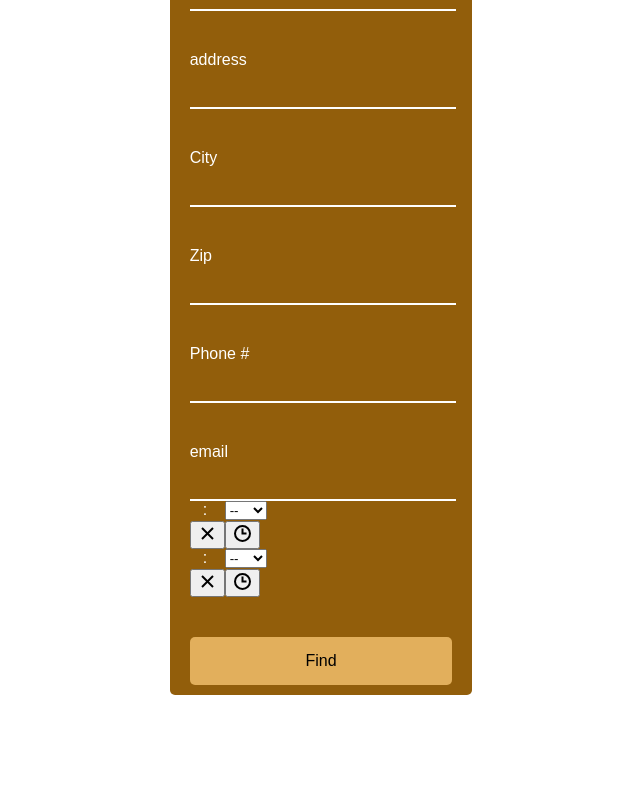
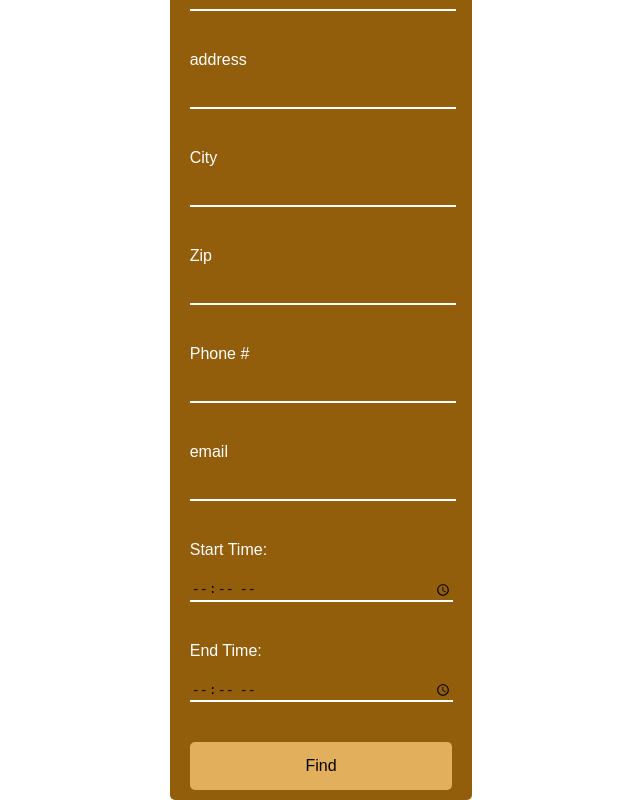
Before and after one commit to DinaSteinberg/GetMeABabysitter, a React (Create React App) app: page /mom-signup in a window 1280 px wide. Shown: the part 326-1126 px from the top of the page, without its empty margins (319-959 px from the left). Before the commit the page ends 1021 px from the top, so only its background shows below. Built offline with nearby package versions, Linux system fonts and the light colour scheme; a web font is replaced by a local one.

Commit message:
some changes

```diff
--- a/src/screens/MomSignUp.jsx
+++ b/src/screens/MomSignUp.jsx
@@ -26,13 +26,19 @@ function MomSignUp() {
 
     });
 
-  // const [errorMessage, setErrorMessage] = useState(null);
+    const [error, setError] = useState('');
 
   async function handleSubmit(e) {
     e.preventDefault();
+    if (mother.startTime >= mother.endTime) {
+      setError('Start time must be before end time.');
+      window.alert('Start time must be before end time. Please try again.')
+  } else {
+      setError('');
+      localStorage.setItem('mother', JSON.stringify(mother));
+      // Further processing or form submission logic goes here
+  }
 
-    console.log("mother", mother);
-    localStorage.setItem('mother', JSON.stringify(mother));
   }
 
   //   try {
@@ -159,6 +165,30 @@ function MomSignUp() {
             id="email"
             name="email"
           />
+           </div>
+           <label htmlFor="startTime">Start Time:</label>
+           <div className="form-control">
+          <input
+            type="time"
+            required
+            value={mother.startTime}
+            onChange={(e) => setMother({ ...mother,startTime: e.target.value })}
+            id="startTime"
+            name="startTime"
+          />
+           </div>
+
+           <label htmlFor="endTime">End Time:</label>
+           <div className="form-control">
+          <input
+            type="time"
+            required
+            value={mother.endTime}
+            onChange={(e) => setMother({ ...mother,endTime: e.target.value })}
+            id="endTime"
+            name="endTime"
+          />
+           </div>
 
 {/* <TimePicker
   label="Start time"
@@ -174,12 +204,9 @@ function MomSignUp() {
   onChange={(e) => setMother({ ...mother, endTime: e.target.value })}
 /> */}
 
-<TimePicker   onChange={(e) => setMother({ ...mother, startTime: e.target.value })} />
 
 
-<TimePicker   onChange={(e) => setMother({ ...mother, endTime: e.target.value })} />
 
-        </div>
         <button type="submit" className="login-button">
           Find
         </button>
```
